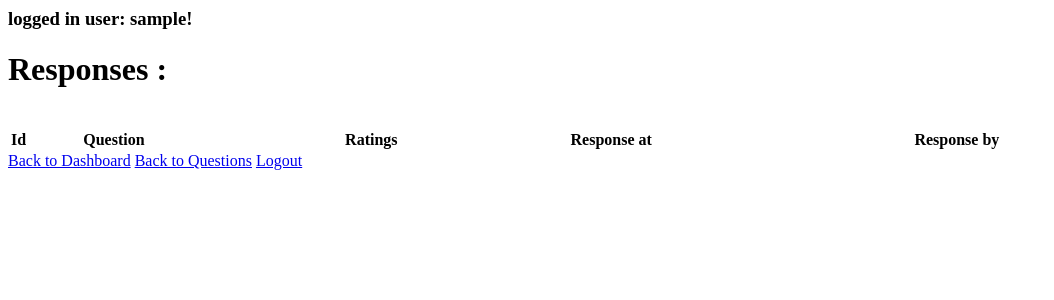
After one commit to adeelkhan/throwwayremote, a Django app: page /view_question_responses/1 in a window 1280 px wide. The commit adds this page. Shown: the top 300 px of the page, without its empty margins (0-1054 px from the left). Run offline with Django 3.2, Linux system fonts and the light colour scheme; the visitor is signed in with stand-in values (Sample User, id 1); data that the repository does not hold is empty.

Commit message:
adds multiple responses for a question

```diff
--- /dev/null
+++ b/myapp/templates/myapp/view_question_responses.html
@@ -0,0 +1,32 @@
+{% if user.is_authenticated %}
+<h3>logged in user: {{ user.username }}!</h3>
+{% endif %}
+
+
+<h1>Responses :</h1>
+<br/>
+
+
+<table style="width:100%">
+    <tr>
+        <td><b>Id</b></td>
+        <td><b>Question</b></td>
+        <td><b>Ratings</b></td>
+        <td><b>Response at</b></td>
+        <td><b>Response by</b></td>
+    </tr>
+
+    {% for q in question_response_list %}
+    <tr>
+        <td>{{q.id}}</td>
+        <td>{{q.question.question_text}}</td>
+        <td>4</td>
+        <td>{{q.response_at}}</td>
+        <td>{{q.response_given_by}}</td>
+    </tr>
+    {% endfor %}
+</table>
+
+<a href="{% url 'view_dashboard' %}">Back to Dashboard</a>
+<a href="{% url 'view_questions_list'%}?sub_topic={{sub_topic}}">Back to Questions</a>
+<a href="{% url 'logout' %}">Logout</a>
--- a/myapp/views.py
+++ b/myapp/views.py
@@ -1,5 +1,6 @@
 from django.shortcuts import render
 from .models import QuestionTopic, QuestionSubTopic, Question
+from .models import QuestionResponse
 from django.utils import timezone
 
 from django.http import HttpResponseRedirect, HttpResponse
@@ -11,7 +12,7 @@ from django.contrib.auth import logout
 
 
 @login_required(login_url="/view_login")
-def dashboard(request):
+def view_dashboard(request):
 
     """
     Enable user to view dashboard. Handles both functionality of listing
@@ -52,7 +53,13 @@ def questions_list(request):
 
     """
     dict = {}
-    sub_topic_id = request.POST.get("sub_topic")
+
+    sub_topic_id=1
+    if request.POST.get("sub_topic") is not None:
+        sub_topic_id = request.POST.get("sub_topic")
+    elif request.GET.get("sub_topic") is not None:
+        sub_topic_id = request.GET.get("sub_topic")
+
     difficulty_level = request.POST.get("difficulty_level")
 
     # Show all when no difficulty filter applied
@@ -135,6 +142,37 @@ def save_response(request, qid):
         'question_list': question_list
     })
 
+@login_required(login_url="/view_login")
+def view_question_responses(request, qid):
+    """
+    Enable user to view all responses for a question
+
+    :param request: http request object
+            qid: question id for the question selected by user
+    :return None:
+
+    """
+
+    sub_topic_id = request.GET.get("sub_topic")
+    print(sub_topic_id)
+
+
+    rating_choice = {
+        'Not Answered': 1,
+        'Bad': 2,
+        'Satisfactory': 3,
+        'Good': 4,
+        'Excellent': 5
+    }
+
+    dict = {}
+    dict['ratings'] = rating_choice
+    question_responses = QuestionResponse.objects.filter(question_id=qid)
+    #print(question_responses)
+    dict["question_response_list"] = question_responses
+    dict["sub_topic"] = sub_topic_id
+
+    return render(request, 'myapp/view_question_responses.html', dict)
 
 @login_required(login_url="/view_login")
 def user_dashboard(request):
@@ -146,7 +184,6 @@ def user_dashboard(request):
     """
 
     return render(request, 'myapp/dashboard.html', {})
-
 
 def view_login(request):
     """
@@ -211,5 +248,3 @@ def user_signup(request):
     """
 
     return HttpResponse("signup.")
-
-# Create your views here.
--- a/task/urls.py
+++ b/task/urls.py
@@ -17,9 +17,10 @@ from django.contrib import admin
 
 from myapp import views
 urlpatterns = [
-    url(r'^dashboard/', views.dashboard, name="view_dashboard"),
+    url(r'^dashboard/', views.view_dashboard, name="view_dashboard"),
     url(r'^question/', views.questions_list, name="view_questions_list"),
     url(r'^question_response/(?P<qid>[0-9]+)', views.question_response, name="question_response"),
+    url(r'^view_question_responses/(?P<qid>[0-9]+)', views.view_question_responses, name="view_question_responses"),
     url(r'^save_response/(?P<qid>[0-9]+)', views.save_response, name="save_response"),
 
     url(r'^view_login/', views.view_login, name='view_login'),
```
Also changed, not shown: myapp/admin.py (+8 -4 lines), myapp/models.py (+17 -14 lines), myapp/templates/myapp/questions.html (+4 -4 lines), myapp/migrations/0009_auto_20161110_1258.py (added), 4 other files.
